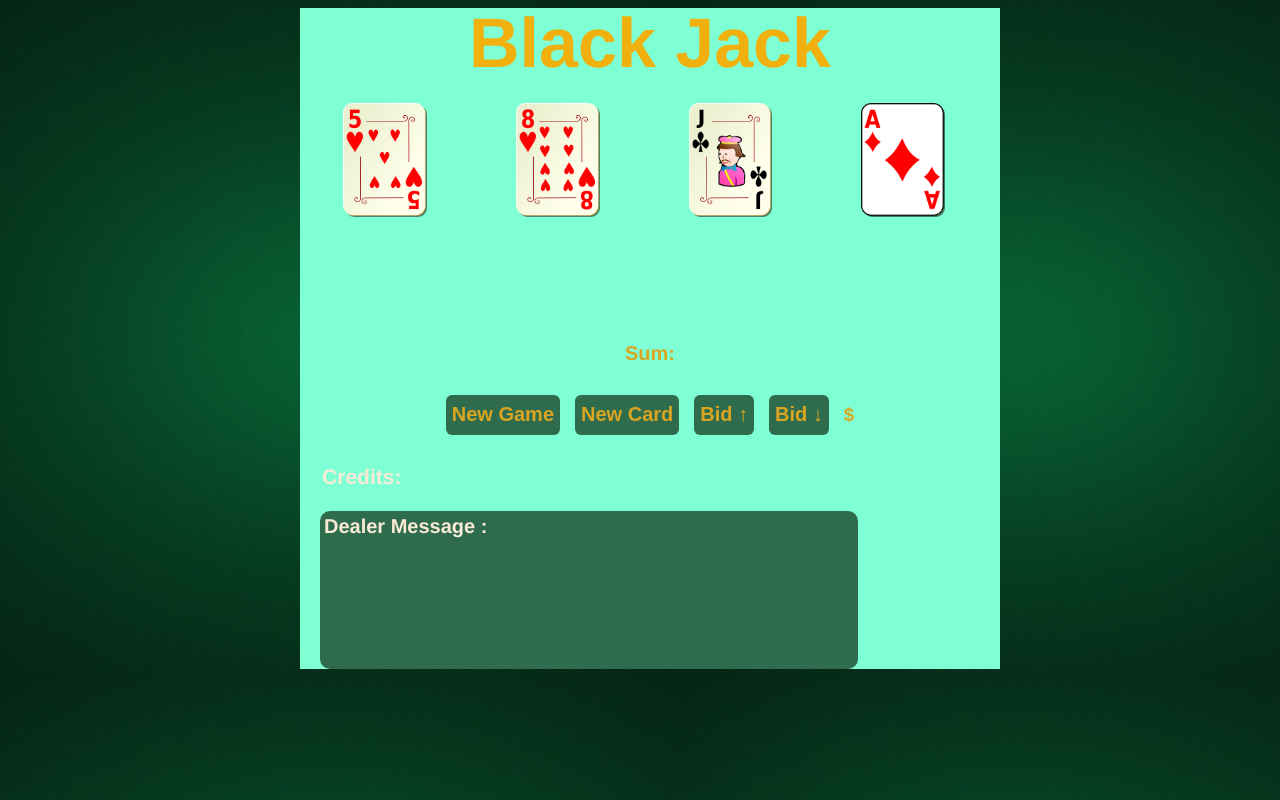
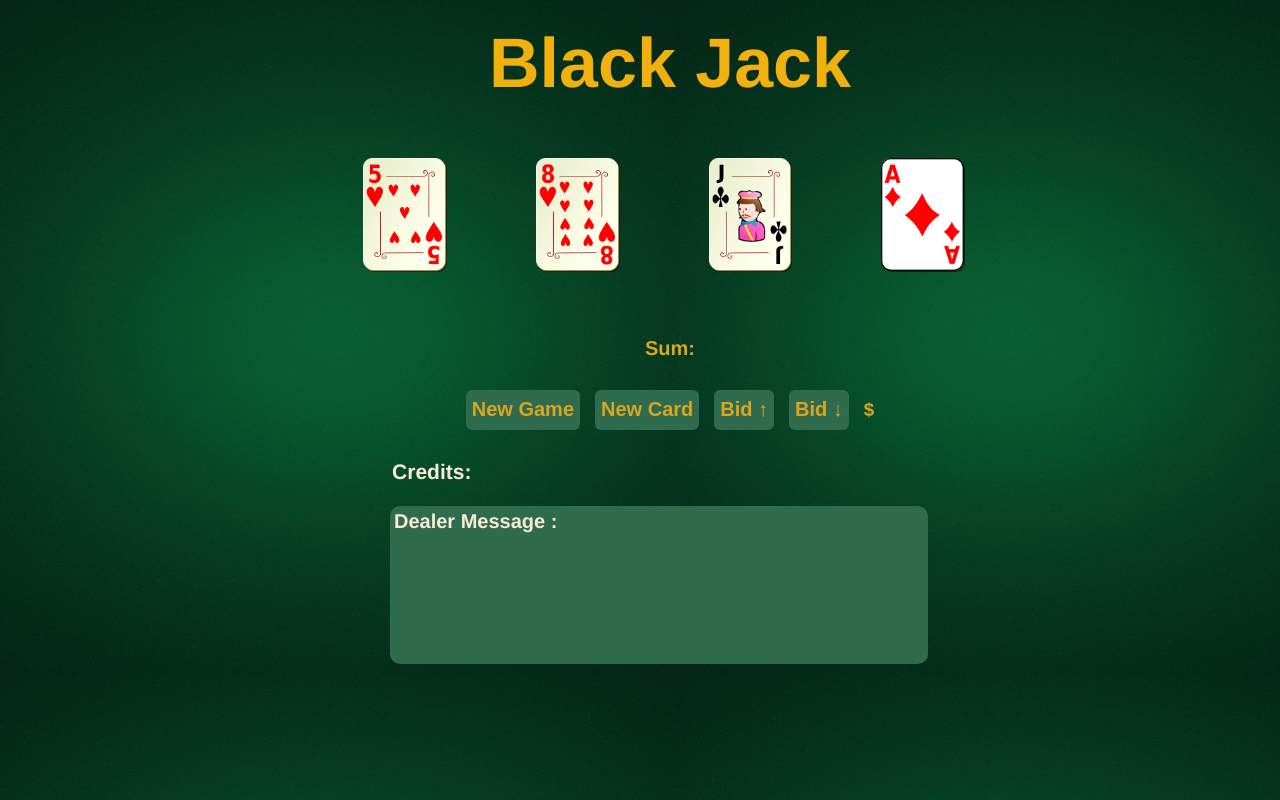
Before and after one commit to Codedwells/JS-Blackjack-Game, a plain HTML site: page index.html in a window 1280 px wide. Drawn offline with Linux system fonts and the light colour scheme.

Commit message:
UI finalized: all elements posioned correctly

```diff
--- a/styles.css
+++ b/styles.css
@@ -9,7 +9,7 @@ body {
 #UI-container {
 	/* display: flex;
 	flex-direction: column; */
-	background-color: aquamarine;
+	/* background-color: aquamarine; */
 	width: 100%;
 	min-width: 300px;
 	height: 100%;
@@ -22,6 +22,8 @@ body {
 	color: rgb(240, 176, 14);
 	font-size: 22;
 	height: 70px;
+	font-size: 35px;
+	margin-bottom: 25px;
 }
 #card-box {
 	display: flex;
@@ -105,13 +107,24 @@ button:active {
 }
 @media screen and (min-width: 700px) {
 	body {
-		margin-left: 300px;
+		margin-left: 320px;
+	}
+	#card-box{
+		margin-top: 60px;
+		margin-bottom: 0px;
+	}
+	#sumOfCards{
+		margin-top: -50px;
 	}
 	#game-title {
-		font-size: 35px;
-		margin-bottom: 25px;
+		padding-top: 20px;
 	}
-}
+	#msg-box{
+		margin-left: 70px;
+	}
+	#credits-box{
+		margin-left: 72px;
+	}
 @media screen and (max-width: 700px) {
 	#game-title {
 		font-size: 35px;
```
